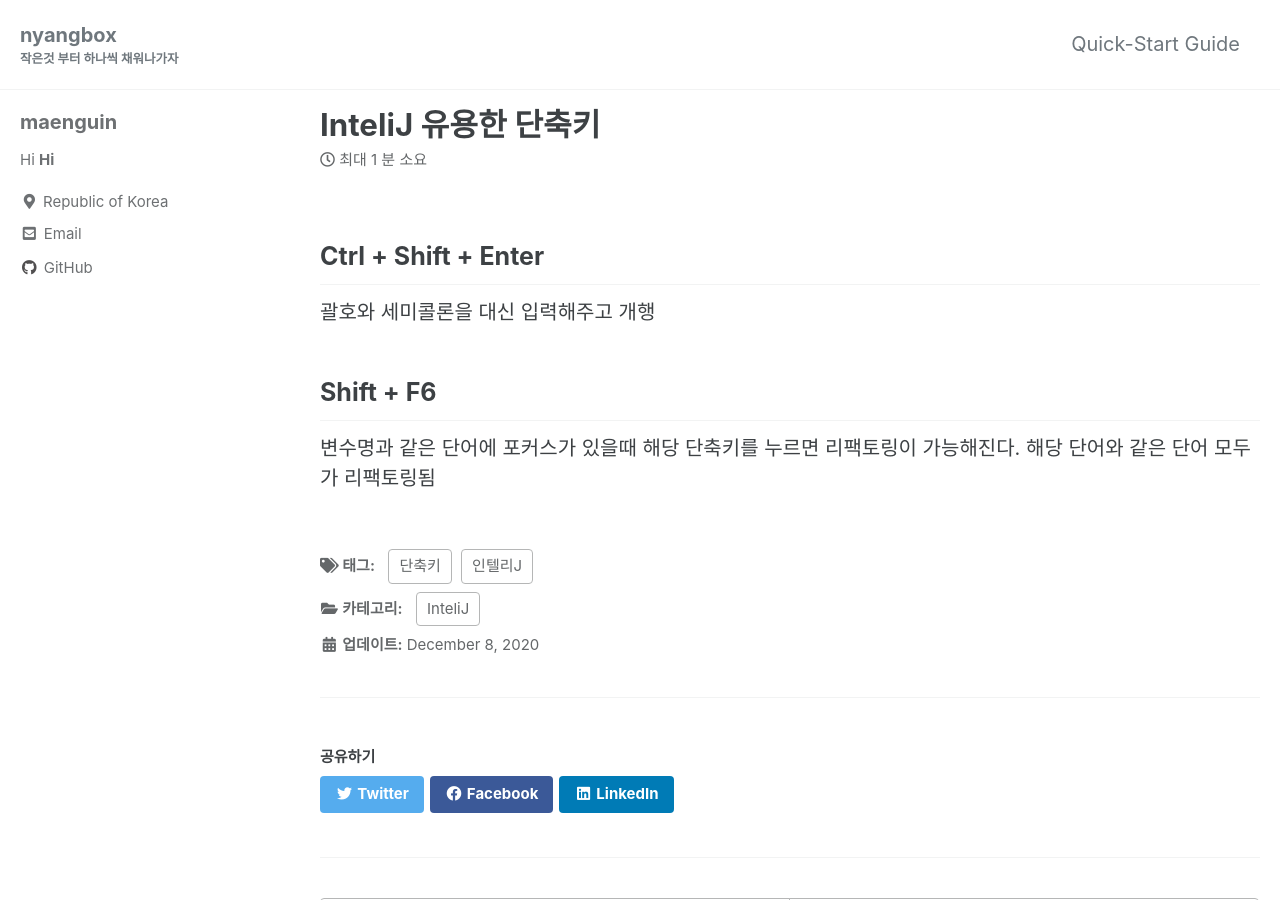
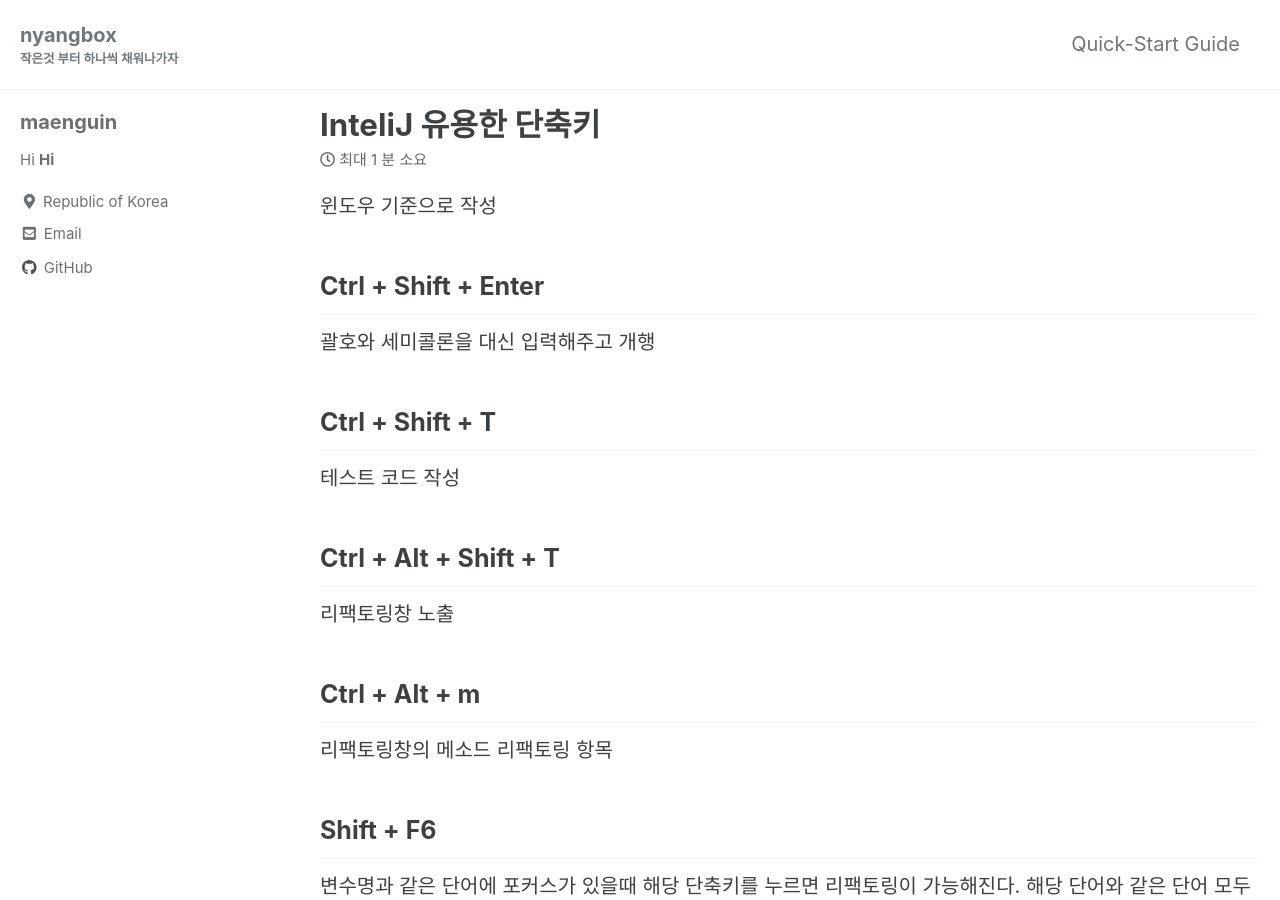
Before and after one commit to maenguin/maenguin.github.io, a Jekyll site: the page built from _posts/2020-12-08-intelij-command.md, in a window 1280 px wide and 900 px high. Built offline with Jekyll 4.4.1, drawn with Linux system fonts in a browser that asks for light colours; cached includes are drawn as plain includes.

Commit message:
Update 2020-12-08-intelij-command.md

```diff
--- a/_posts/2020-12-08-intelij-command.md
+++ b/_posts/2020-12-08-intelij-command.md
@@ -7,10 +7,20 @@ tags:
   - 단축키
 ---
 
+윈도우 기준으로 작성
 
 
 ## Ctrl + Shift + Enter
 괄호와 세미콜론을 대신 입력해주고 개행
 
+## Ctrl + Shift + T
+테스트 코드 작성
+
+## Ctrl + Alt + Shift +  T
+리팩토링창 노출
+
+## Ctrl + Alt + m
+리팩토링창의 메소드 리팩토링 항목
+
 ## Shift + F6
 변수명과 같은 단어에 포커스가 있을때 해당 단축키를 누르면 리팩토링이 가능해진다. 해당 단어와 같은 단어 모두가 리팩토링됨
```
